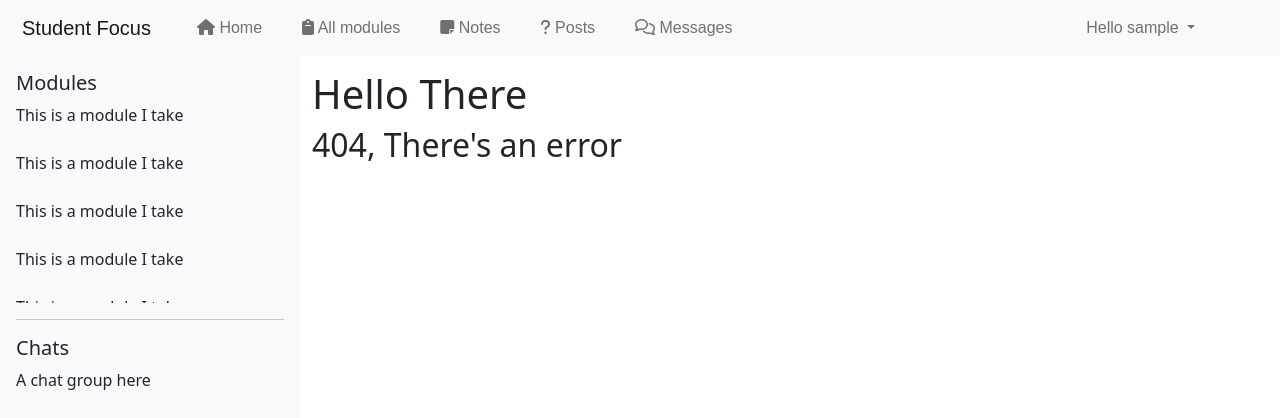
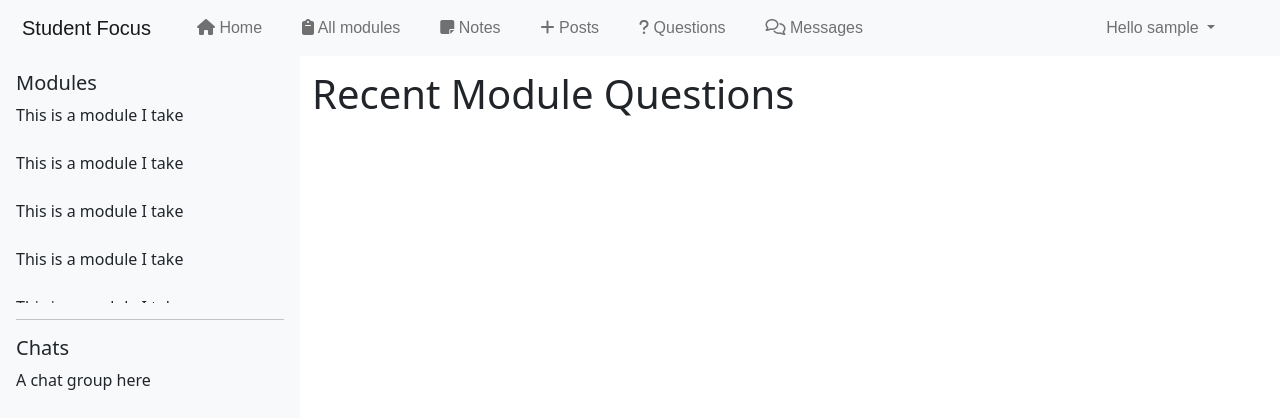
Before and after one commit to Durigy/dissertation, a Flask app: page /module/questions in a window 1280 px wide. Shown: the top 418 px of the page. Run offline with Flask 2, Linux system fonts and the light colour scheme; the visitor is signed in with stand-in values (Sample User, id 1); data comes from the database, SQL or seed files in the repository; data that the repository does not hold is empty; some libraries are stand-ins or nearby versions.

Commit message:
other setups

```diff
--- a/main/module/routes.py
+++ b/main/module/routes.py
@@ -23,8 +23,9 @@ def module_list():
 @modules.route("/s/<module_id>")
 @login_required
 def module_single(module_id):
+    module = Module.query.get_or_404(module_id)
 
-    module = Module.query.get_or_404(module_id)
+    module_list = Module.query.order_by(Module.code).all()
 
     return render_template(
         'module/module_single.html',
@@ -35,7 +36,8 @@ def module_single(module_id):
 @modules.route("/add", methods=['GET', 'POST'])
 @login_required
 def module_add():
-    # module = Module.query.all()
+
+    module_list = Module.query.order_by(Module.code).all()
 
     form = AddModuleForm()
 
@@ -56,14 +58,16 @@ def module_add():
     return render_template(
         'module/module_add.html',
         title = "Add a new module",
-        form = form
+        form = form,
+        modules = module_list
     )
 
 @modules.route("/s/<module_id>/reviews")
 @login_required
 def module_review_list(module_id):
+    module = Module.query.get_or_404(module_id)
 
-    module = Module.query.get_or_404(module_id)
+    module_list = Module.query.order_by(Module.code).all()
 
     module_reviews = ModuleReview.query.filter_by(module_id = module_id).order_by(ModuleReview.date_sent)
 
@@ -71,5 +75,17 @@ def module_review_list(module_id):
         'module/module_reviews.html',
         title = f"{module.name} - Reviews",
         module = module,
-        module_reviews = module_reviews
+        module_reviews = module_reviews,
+        modules = module_list
     )
+
+@modules.route("/questions")
+@login_required
+def module_question():
+    module_list = Module.query.order_by(Module.code).all()
+
+    return render_template(
+        'module/module_question.html',
+        title = "Questions",
+        modules = module_list
+    )
--- a/main/templates/includes/header/header.html
+++ b/main/templates/includes/header/header.html
@@ -6,12 +6,15 @@
 <header>
     <nav class="navbar navbar-expand-lg bg-light d-none d-lg-block">
         <div class="container-fluid">
+            <div class="row">
+                <div class="col-2 text-start">
                 {% include 'includes/header/logo.html' %}
+                </div>
+            </div>
 
             <div class="container">
                 <div class="row">
-                    <div class="container collapse navbar-collapse" id="navbarScroll">
-                        <div class="col">
+                    <div class="col text-start">
                         <ul class="navbar-nav me-auto my-2 my-lg-0 navbar-nav-scroll" style="--bs-scroll-height: 100px;">
                             {% if current_user.is_authenticated %}
 
@@ -24,9 +27,10 @@
                             {% endif %}
                         </ul>
                     </div>
+
                     {% if current_user.is_authenticated %}
                     <div class="col-2 text-end">
-                            <ul class="navbar-nav me-auto my-2 my-lg-0 navbar-nav-scroll" style="--bs-scroll-height: 100px;">
+                        <ul class="navbar-nav my-2 my-lg-0 navbar-nav-scroll" style="--bs-scroll-height: 100px;">
                             {% include 'includes/header/user_dropdown.html' %}
                         </ul>
                     </div>
@@ -34,15 +38,28 @@
                 </div>
             </div>
         </div>
-        </div>
     </nav>
 
-    <nav class="navbar navbar-expand-lg bg-light d-sm-block d-lg-none">
+    <!-- <nav class="navbar navbar-expand-lg bg-light d-sm-block d-lg-none">
         <div class="container-fluid">
             {% include 'includes/header/logo.html' %}
 
             <div class="container collapse navbar-collapse" id="navbarScroll">
-                    <ul class="navbar-nav me-auto my-2 my-lg-0 navbar-nav-scroll" style="--bs-scroll-height: 100px;">
+                    <ul class="navbar-nav me-auto my-2 my-lg-0 navbar-nav-scroll" style="--bs-scroll-height: 100px;"> -->
+    <nav class="navbar bg-light fixed-top bg-light d-sm-block d-lg-none">
+        <div class="container-fluid">
+            <a class="navbar-brand" href="#">Student Focus</a>
+            <button class="navbar-toggler" type="button" data-bs-toggle="offcanvas" data-bs-target="#offcanvasNavbar" aria-controls="offcanvasNavbar">
+                <span class="navbar-toggler-icon"></span>
+            </button>
+            <div class="offcanvas offcanvas-end" tabindex="-1" id="offcanvasNavbar" aria-labelledby="offcanvasNavbarLabel">
+                <div class="offcanvas-header">
+                    <h5 class="offcanvas-title" id="offcanvasNavbarLabel">Student Focus</h5>
+                     <button type="button" class="btn-close" data-bs-dismiss="offcanvas" aria-label="Close"></button>
+                </div>
+            <div class="offcanvas-body">
+                <ul class="navbar-nav justify-content-end flex-grow-1 pe-3">
+
                         {% if current_user.is_authenticated %}
 
                         {% include 'includes/header/logged_in_li.html' %}
--- a/main/templates/includes/header/logged_in_li.html
+++ b/main/templates/includes/header/logged_in_li.html
@@ -1,30 +1,60 @@
+<!-- Student Home -->
 <li class="nav-item pe-4">
-    <a class="nav-link" href="{{ url_for('students.student_home') }}">
+    <a class="nav-link nav-link d-block d-lg-none d-xl-block" href="{{ url_for('students.student_home') }}">
         <i class="fa-solid fa-house"></i> Home
+    </a>
+    <a class="nav-link d-none d-lg-block d-xl-none" data-toggle="tooltip" data-placement="bottom" title="Home" href="{{ url_for('students.student_home') }}">
+        <i class="fa-solid fa-house"></i>
     </a>
 </li>
 
 <!-- Change this later to current modules -->
+<!-- Modules -->
 <li class="nav-item pe-4">
-    <a class="nav-link" href="{{ url_for('modules.module_list') }}">
+    <a class="nav-link d-block d-lg-none d-xl-block" href="{{ url_for('modules.module_list') }}">
         <i class="fa-solid fa-clipboard"></i> All modules
+    </a>
+    <a class="nav-link d-none d-lg-block d-xl-none" data-toggle="tooltip" data-placement="bottom" title="All modules" href="{{ url_for('modules.module_list') }}">
+        <i class="fa-solid fa-clipboard"></i>
     </a>
 </li>
 
+<!-- Notes -->
 <li class="nav-item pe-4">
-    <a class="nav-link" href="{{ url_for('students.student_note') }}">
+    <a class="nav-link d-block d-lg-none d-xl-block" href="{{ url_for('students.student_note') }}">
         <i class="fa-solid fa-note-sticky"></i> Notes
+    </a>
+    <a class="nav-link d-none d-lg-block d-xl-none" data-toggle="tooltip" data-placement="bottom" title="Notes" href="{{ url_for('students.student_note') }}">
+        <i class="fa-solid fa-note-sticky"></i>
     </a>
 </li>
 
+<!-- Posts -->
 <li class="nav-item pe-4">
-    <a class="nav-link" href="#">
-        <i class="fa-solid fa-question"></i> Posts
+    <a class="nav-link d-block d-lg-none d-xl-block" href="{{ url_for('socials.social_post') }}">
+        <i class="fa-solid fa-plus"></i> <span class="d-inline d-lg-none d-xl-inline">Posts</span>
+    </a>
+    <a class="nav-link d-none d-lg-block d-xl-none" data-toggle="tooltip" data-placement="bottom" title="Posts" href="{{ url_for('socials.social_post') }}">
+        <i class="fa-solid fa-plus"></i>
     </a>
 </li>
 
+<!-- Module Questions -->
 <li class="nav-item pe-4">
-    <a class="nav-link" href="{{ url_for('students.student_message') }}">
+    <a class="nav-link d-block d-lg-none d-xl-block" href="{{ url_for('modules.module_question') }}">
+        <i class="fa-solid fa-question"></i> <span class="d-inline d-lg-none d-xl-inline">Questions</span>
+    </a>
+    <a class="nav-link d-none d-lg-block d-xl-none" data-toggle="tooltip" data-placement="bottom" title="Questions" href="{{ url_for('modules.module_question') }}">
+        <i class="fa-solid fa-question"></i>
+    </a>
+</li>
+
+<!-- Messages -->
+<li class="nav-item pe-4">
+    <a class="nav-link d-block d-lg-none d-xl-block" href="{{ url_for('socials.social_message') }}">
         <i class="fa-regular fa-comments"></i> Messages
     </a>
+    <a class="nav-link d-none d-lg-block d-xl-none" data-toggle="tooltip" data-placement="bottom" title="Messages" href="{{ url_for('socials.social_message') }}">
+        <i class="fa-regular fa-comments"></i>
+    </a>
 </li>
--- a/main/templates/includes/header/user_dropdown.html
+++ b/main/templates/includes/header/user_dropdown.html
@@ -2,7 +2,7 @@
     <a class="nav-link dropdown-toggle" href="#" role="button" data-bs-toggle="dropdown" aria-expanded="false">
         Hello {{ current_user.username }}
     </a>
-    <ul class="dropdown-menu">
+    <ul class="dropdown-menu dropdown-menu-end">
         <li>
             <a class="dropdown-item" href="{{ url_for('users.account') }}">
                 <i class="fa-solid fa-user-large"></i>  Account
@@ -10,7 +10,22 @@
         </li>
         <li>
             <a class="dropdown-item" href="#">
-                <i class="fa-solid fa-plus"></i>  Add a note
+                <i class="fa-solid fa-note-sticky"></i>  Add a note
+            </a>
+        </li>
+        <li>
+            <a class="dropdown-item" href="#">
+                <i class="fa-solid fa-question"></i>  Ask a Question
+            </a>
+        </li>
+        <li>
+            <a class="dropdown-item" href="#">
+                <i class="fa-solid fa-plus"></i>  Post Something
+            </a>
+        </li>
+        <li>
+            <a class="dropdown-item" href="#">
+                <i class="fa-regular fa-comments"></i>  Message a Friend
             </a>
         </li>
         <li>
--- /dev/null
+++ b/main/templates/module/module_question.html
@@ -0,0 +1,4 @@
+{% extends "layout.html" %}
+{% block content %}
+<h1>Recent Module Questions</h1>
+{% endblock content %}
--- /dev/null
+++ b/main/templates/student/student_note.html
@@ -0,0 +1,4 @@
+{% extends "layout.html" %}
+{% block content %}
+<h1>List of Your notes</h1>
+{% endblock content %}
--- /dev/null
+++ b/main/templates/student/student_note_single.html
@@ -0,0 +1,4 @@
+{% extends "layout.html" %}
+{% block content %}
+    <h1>Single note</h1>
+{% endblock content %}
```
Also changed, not shown: main/student/routes.py (+4 -20 lines), main/templates/includes/header/user_dropdown copy.html (added, +80 -0 lines). Lines whose indentation alone changed are shown as unchanged.
